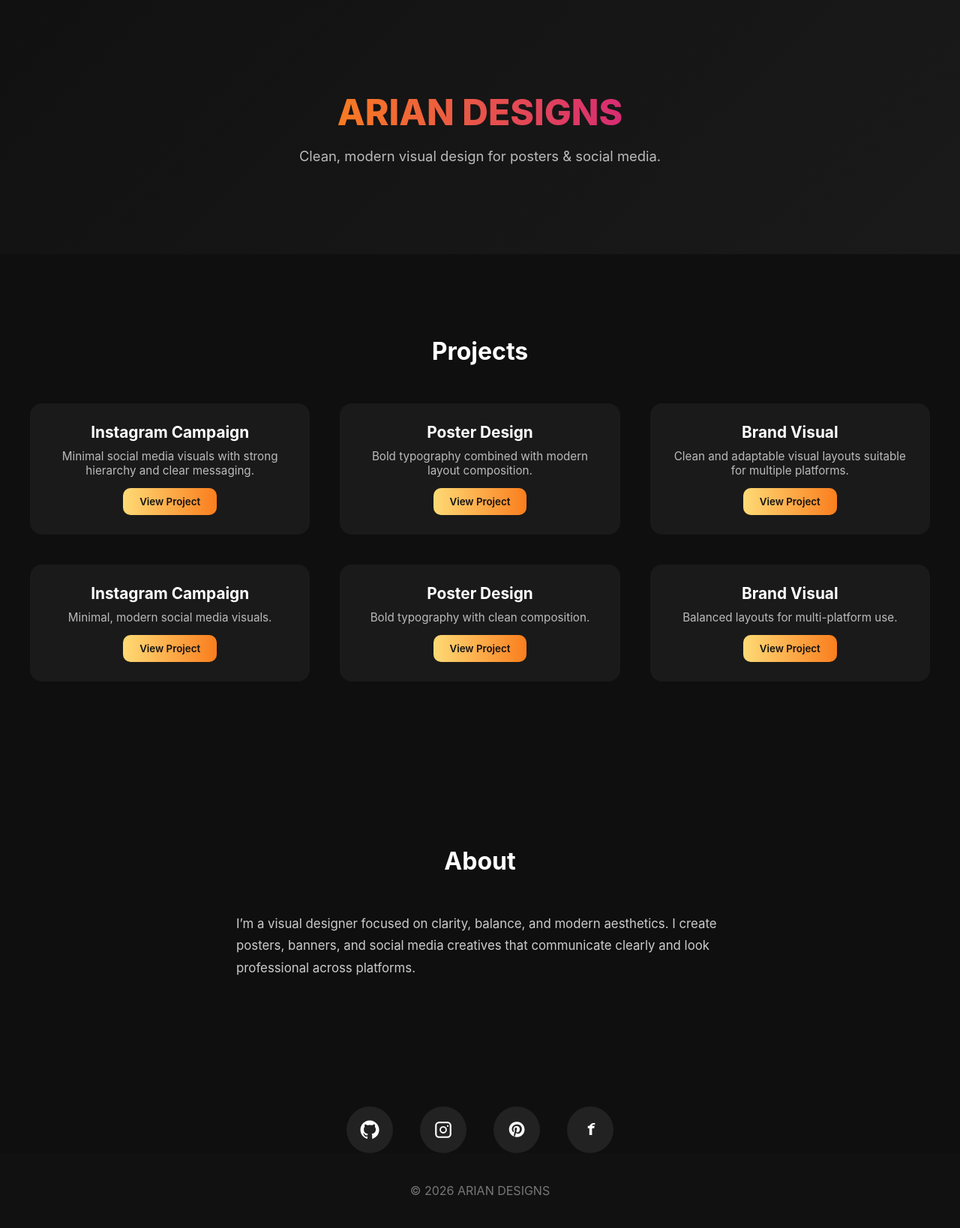
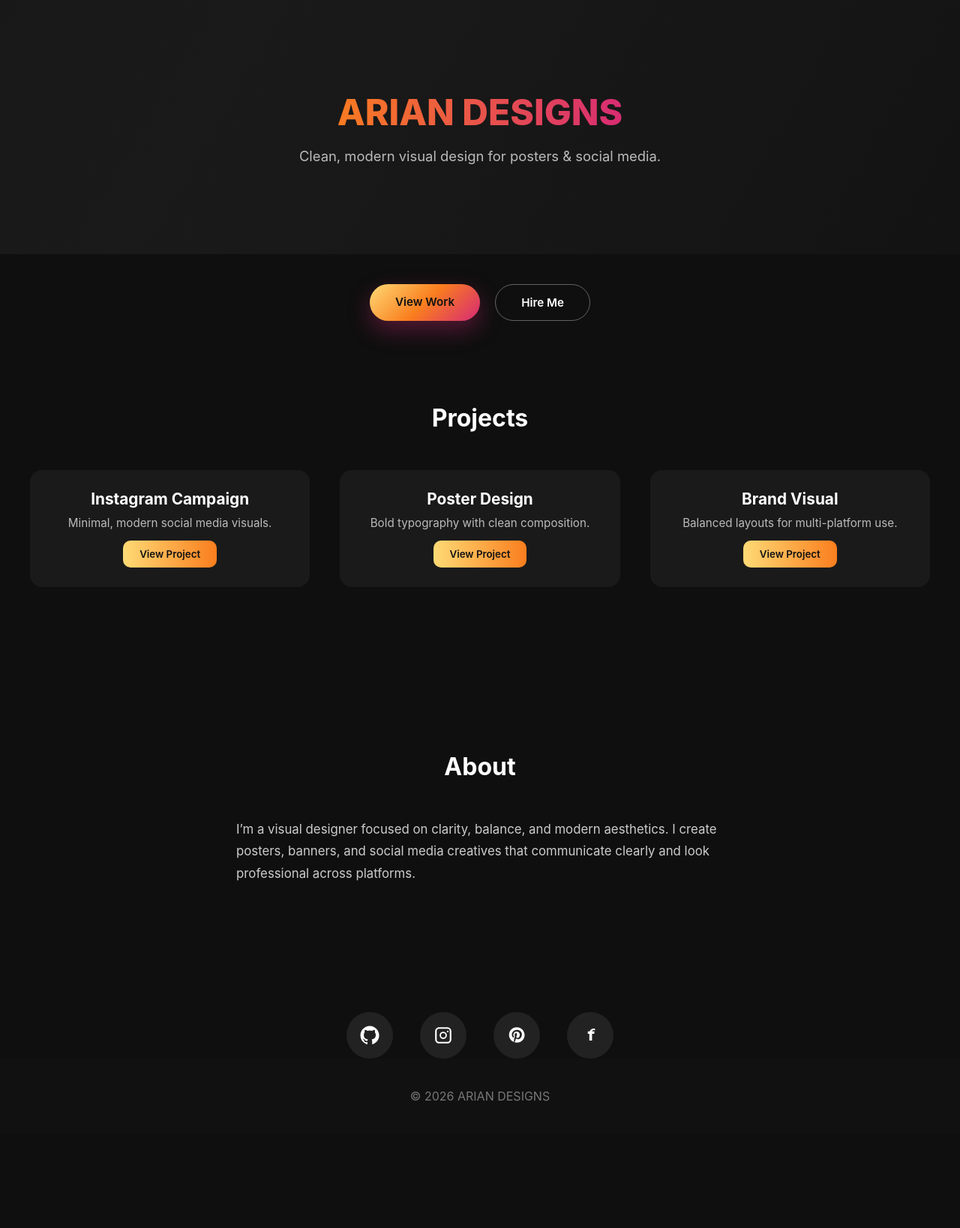
Before and after one commit to ariantechzone-stack/ariantechzone-stack.github.io, a Jekyll site: the page built from index.md, in a window 1280 px wide. Shown: the whole page at 75% size. Built offline with Jekyll 4.4.1, drawn with Linux system fonts in a browser that asks for light colours; after the commit the page ends 1512 px from its top, so only the background shows below that.

Commit message:
Update default.html

```diff
--- a/_layouts/default.html
+++ b/_layouts/default.html
@@ -266,6 +266,110 @@ footer{
   color:#777;
   background:#111;
 }
+  /* ================= HERO UPGRADE ================= */
+
+/* Subtle animated background */
+.hero{
+  position:relative;
+  overflow:hidden;
+}
+
+.hero::before{
+  content:"";
+  position:absolute;
+  inset:0;
+  background:linear-gradient(120deg,#111,#1a1a1a,#111);
+  background-size:200% 200%;
+  animation:hero-bg 18s ease infinite;
+  z-index:0;
+}
+
+@keyframes hero-bg{
+  0%{background-position:0% 50%}
+  50%{background-position:100% 50%}
+  100%{background-position:0% 50%}
+}
+
+/* Bring content above animation */
+.hero h1,
+.hero p,
+.hero-cta{
+  position:relative;
+  z-index:1;
+}
+
+/* Floating text motion */
+.hero h1{
+  animation:float-text 6s ease-in-out infinite;
+}
+
+@keyframes float-text{
+  0%,100%{transform:translateY(0)}
+  50%{transform:translateY(-4px)}
+}
+
+/* CTA Buttons */
+.hero-cta{
+  margin-top:40px;
+  display:flex;
+  justify-content:center;
+  gap:20px;
+  flex-wrap:wrap;
+}
+
+.btn{
+  padding:14px 34px;
+  border-radius:999px;
+  font-weight:600;
+  font-size:.95rem;
+  transition:all .35s ease;
+  cursor:pointer;
+}
+
+/* Primary CTA */
+.btn.primary{
+  background:linear-gradient(135deg,#feda75,#fa7e1e,#d62976);
+  color:#111;
+  box-shadow:0 12px 30px rgba(214,41,118,.35);
+}
+
+.btn.primary:hover{
+  transform:translateY(-3px);
+  box-shadow:0 18px 45px rgba(214,41,118,.55);
+}
+
+/* Outline CTA */
+.btn.outline{
+  border:1.5px solid rgba(255,255,255,.35);
+  color:#fff;
+  background:transparent;
+}
+
+.btn.outline:hover{
+  background:rgba(255,255,255,.08);
+  box-shadow:0 0 0 6px rgba(255,255,255,.05);
+  transform:translateY(-3px);
+}
+
+/* Mobile spacing */
+@media(max-width:600px){
+  .hero h1{font-size:2.4rem}
+  .hero p{font-size:1.05rem}
+}
+.hero h1,
+.hero p,
+.hero-cta{
+  opacity:0;
+  animation:hero-fade 1.2s ease forwards;
+}
+
+.hero p{animation-delay:.2s}
+.hero-cta{animation-delay:.4s}
+
+@keyframes hero-fade{
+  to{opacity:1}
+}
+
 </style>
 </head>
 
@@ -277,12 +381,17 @@ footer{
   <p id="hero-text"></p>
 </div>
 
+  <div class="hero-cta">
+  <a href="#projects" class="btn primary">View Work</a>
+  <a href="https://www.fiverr.com/r_kumar101" target="_blank" class="btn outline">Hire Me</a>
+</div>
+
 <!-- PROJECTS -->
 <section>
 <h2>Projects</h2>
 <div class="project-grid">
 
-{% for project in site.data.projects %}
+{% for project in sit e.data.projects %}
 <div class="project-card">
   <h3>{{ project.title }}</h3>
   <p>{{ project.description }}</p>
```
